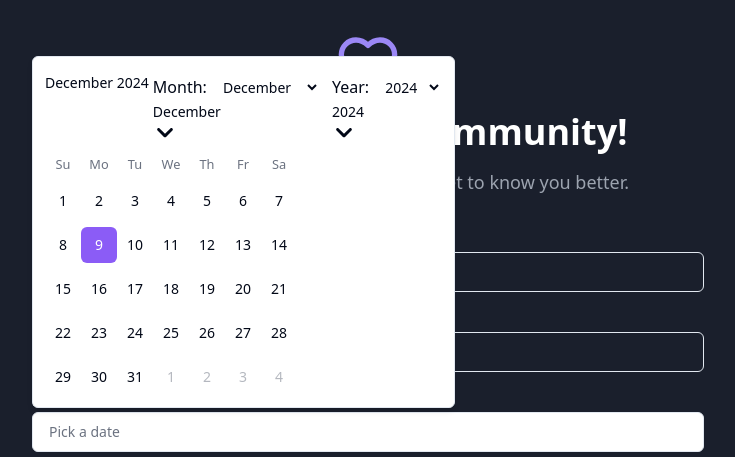
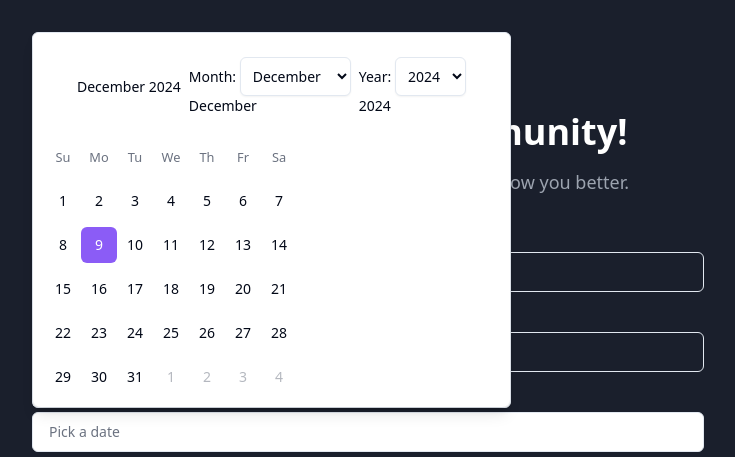
Before and after one commit to spacedog69/jobjoys-for-her, a React (Vite) app: page /welcome in a window 1280 px wide. Both pictures are taken after a click on the button "Pick a date". Shown: the top 457 px of the page, without its empty margins (272-1007 px from the left). Built offline with nearby package versions, Linux system fonts and the light colour scheme; no server answers; the database is empty; what @supabase/auth-helpers-react would draw is missing.

Commit message:
Improve calendar appearance
Updated styles and layout for the calendar component to enhance its visual presentation and usability.
[skip gpt_engineer]

```diff
--- a/src/components/ui/calendar.tsx
+++ b/src/components/ui/calendar.tsx
@@ -15,33 +15,35 @@ function Calendar({
   return (
     <DayPicker
       showOutsideDays={showOutsideDays}
-      className={cn("p-3", className)}
+      className={cn("p-3 bg-white rounded-lg shadow-lg", className)}
       classNames={{
         months: "flex flex-col sm:flex-row space-y-4 sm:space-x-4 sm:space-y-0",
         month: "space-y-4",
-        caption: "flex justify-center pt-1 relative items-center",
+        caption: "flex justify-center pt-1 relative items-center px-8",
         caption_label: "text-sm font-medium",
-        caption_dropdowns: "flex gap-1",
-        dropdown: "cursor-pointer rounded-md bg-white px-2 py-1 text-sm font-medium hover:bg-gray-100",
-        dropdown_month: "mr-1",
-        dropdown_year: "ml-1",
-        dropdown_icon: "ml-1 h-4 w-4",
+        caption_dropdowns: "flex justify-center items-center gap-2 py-2",
+        dropdown: "p-2 bg-white border rounded-md shadow-sm hover:bg-gray-50 focus:outline-none focus:ring-2 focus:ring-primary",
+        dropdown_month: "text-sm font-medium",
+        dropdown_year: "text-sm font-medium",
+        dropdown_icon: "hidden",
         nav: "space-x-1 flex items-center",
         nav_button: cn(
           buttonVariants({ variant: "outline" }),
-          "h-7 w-7 bg-transparent p-0 opacity-50 hover:opacity-100"
+          "h-7 w-7 bg-transparent p-0 opacity-50 hover:opacity-100 hover:bg-muted"
         ),
         nav_button_previous: "absolute left-1",
         nav_button_next: "absolute right-1",
         table: "w-full border-collapse space-y-1",
         head_row: "flex",
-        head_cell:
-          "text-muted-foreground rounded-md w-9 font-normal text-[0.8rem]",
+        head_cell: "text-muted-foreground rounded-md w-9 font-normal text-[0.8rem] py-2",
         row: "flex w-full mt-2",
-        cell: "h-9 w-9 text-center text-sm p-0 relative [&:has([aria-selected].day-range-end)]:rounded-r-md [&:has([aria-selected].day-outside)]:bg-accent/50 [&:has([aria-selected])]:bg-accent first:[&:has([aria-selected])]:rounded-l-md last:[&:has([aria-selected])]:rounded-r-md focus-within:relative focus-within:z-20",
+        cell: cn(
+          "relative p-0 text-center text-sm focus-within:relative focus-within:z-20 [&:has([aria-selected])]:bg-accent",
+          "first:[&:has([aria-selected])]:rounded-l-md last:[&:has([aria-selected])]:rounded-r-md"
+        ),
         day: cn(
           buttonVariants({ variant: "ghost" }),
-          "h-9 w-9 p-0 font-normal aria-selected:opacity-100"
+          "h-9 w-9 p-0 font-normal aria-selected:opacity-100 hover:bg-muted"
         ),
         day_range_end: "day-range-end",
         day_selected:
```
